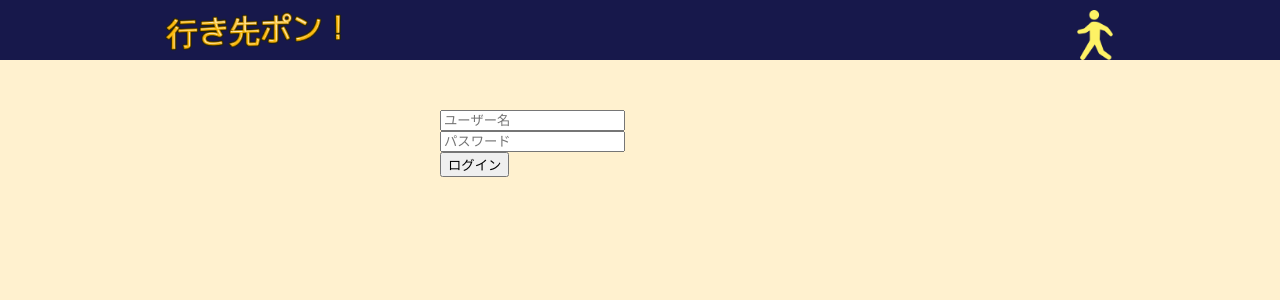
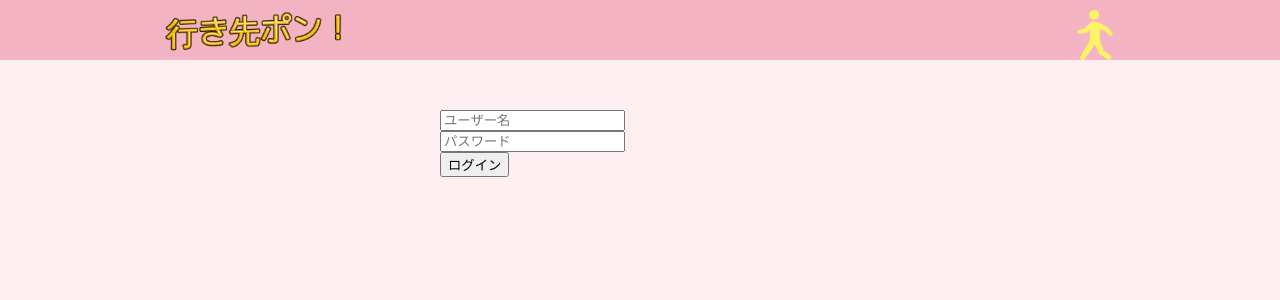
Before and after one commit to akira625/cTeam, a PHP site: page /login.php in a window 1280 px wide. Shown: the top 300 px of the page. Run offline with PHP 8.4, Linux system fonts and the light colour scheme.

Commit message:
background-color変更

```diff
--- a/common.css
+++ b/common.css
@@ -37,14 +37,14 @@ a:hover {
 
 body {
   font-family: sans-serif;
-  background-color: #fff1cf;
+  background-color: #fdeff2;
   height: 100%;
   min-width: 960px;
 }
 
 header {
   height: 60px;
-  background-color: #17184b;
+  background-color: #f4b3c2;
 }
 
 .header-box {
```
